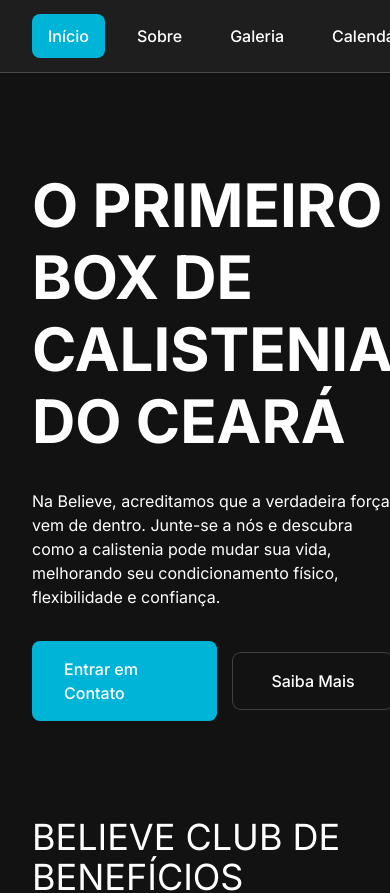
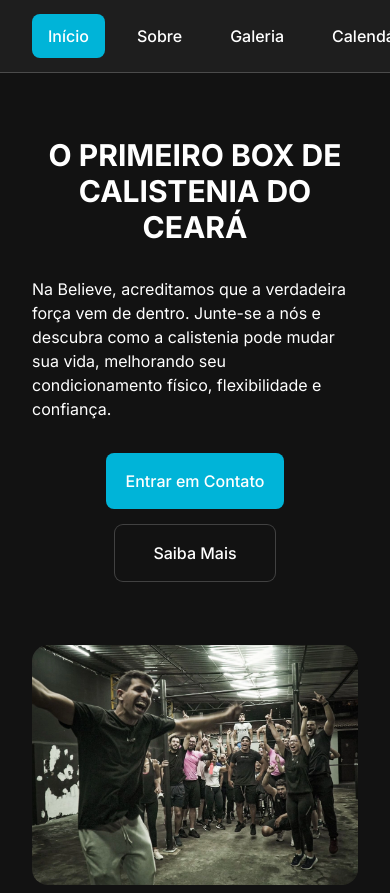
Before and after one commit to Matt-Gary/project-believe-front, a React (Vite) app: page / in a window 390 px wide. Shown: the top 893 px of the page. Built offline with nearby package versions, Linux system fonts and the light colour scheme.

Commit message:
feat: reponsive intro home

```diff
--- a/src/index.css
+++ b/src/index.css
@@ -4,7 +4,7 @@
 
 @layer components {
   .button {
-    @apply relative z-10 flex w-fit min-w-[160px] cursor-pointer items-center justify-center gap-2 rounded-lg bg-accent px-8 py-4 font-medium text-white transition-all;
+    @apply relative z-10 flex w-fit min-w-[160px] cursor-pointer items-center justify-center gap-2 rounded-lg bg-accent px-5 py-4 font-medium text-white transition-all md:px-8;
   }
   .button:hover {
     @apply bg-accent-variant;
--- a/src/pages/Home/components/Intro.jsx
+++ b/src/pages/Home/components/Intro.jsx
@@ -4,17 +4,17 @@
 export function Intro() {
   return (
     <section className="flex items-center justify-center">
-      <div className="wrapper flex items-center gap-32 py-24">
+      <div className="wrapper grid grid-cols-1 gap-16 py-16 md:gap-32 md:py-24 lg:grid-cols-2">
         <div className="flex-1">
-          <h1 className="mb-8 text-6xl font-bold uppercase">
+          <h1 className="lg mb-8 text-center text-3xl font-bold uppercase md:text-6xl lg:text-start">
             O primeiro box de calistenia do Ceará
           </h1>
-          <p className="mb-8 max-w-xl">
+          <p className="mx-auto mb-8 max-w-xl lg:mx-0">
             Na Believe, acreditamos que a verdadeira força vem de dentro.
             Junte-se a nós e descubra como a calistenia pode mudar sua vida,
             melhorando seu condicionamento físico, flexibilidade e confiança.
           </p>
-          <div className="flex items-center gap-4">
+          <div className="flex flex-wrap items-center justify-center gap-4 lg:justify-start">
             <Link to="/contato" className="button">
               Entrar em Contato
             </Link>
@@ -23,7 +23,7 @@
             </a>
           </div>
         </div>
-        <div className="flex-1">
+        <div>
           <img src={HeroImage} alt="" className="rounded-2xl" />
         </div>
       </div>
```
